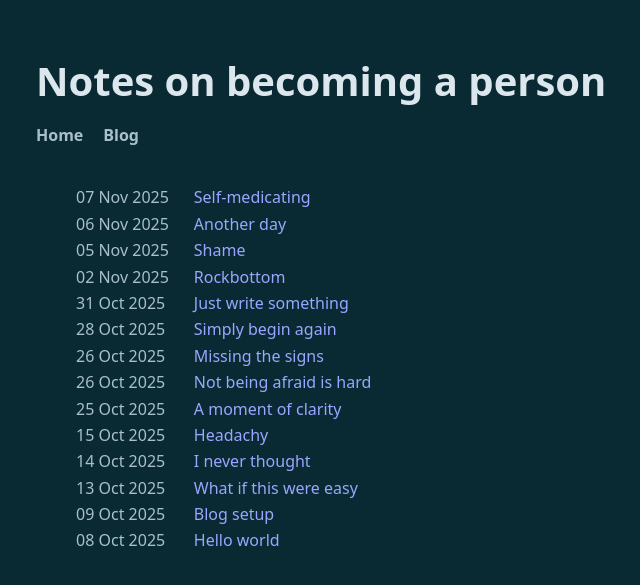
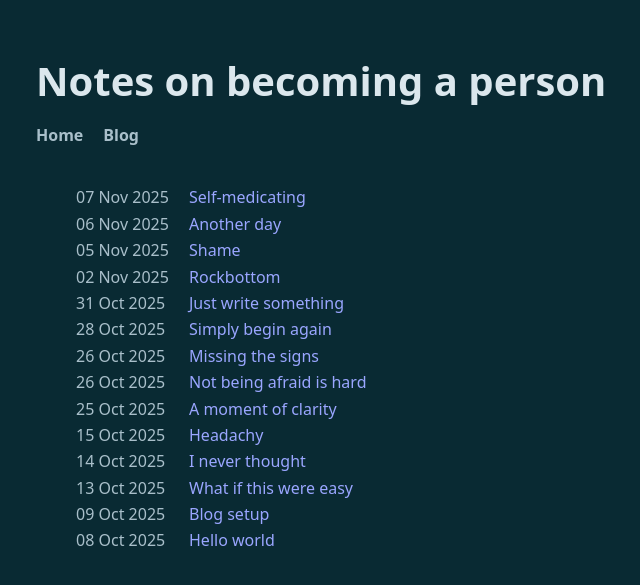
Before and after one commit to meetthefamilyinberlin/writing, a Jekyll site: the page built from blog/index.html, in a window 1280 px wide. Shown: the top 585 px of the page, without its empty margins (256-896 px from the left). Built offline with Jekyll 4.4.1, drawn with Linux system fonts in a browser that asks for light colours.

Commit message:
Layout fine-tuning

```diff
--- a/assets/styles.css
+++ b/assets/styles.css
@@ -109,10 +109,11 @@ pre {
 }
 
 /* Layout any LI that contains a <time> (your date) */
+/* column-gap determines space between date and title on blog page */
 main li:has(> time) {
     display: grid;
     grid-template-columns: 12ch 1fr;
-    column-gap: 0.5rem;
+    column-gap: 0.2rem;
     align-items: baseline;
   }
 
```
